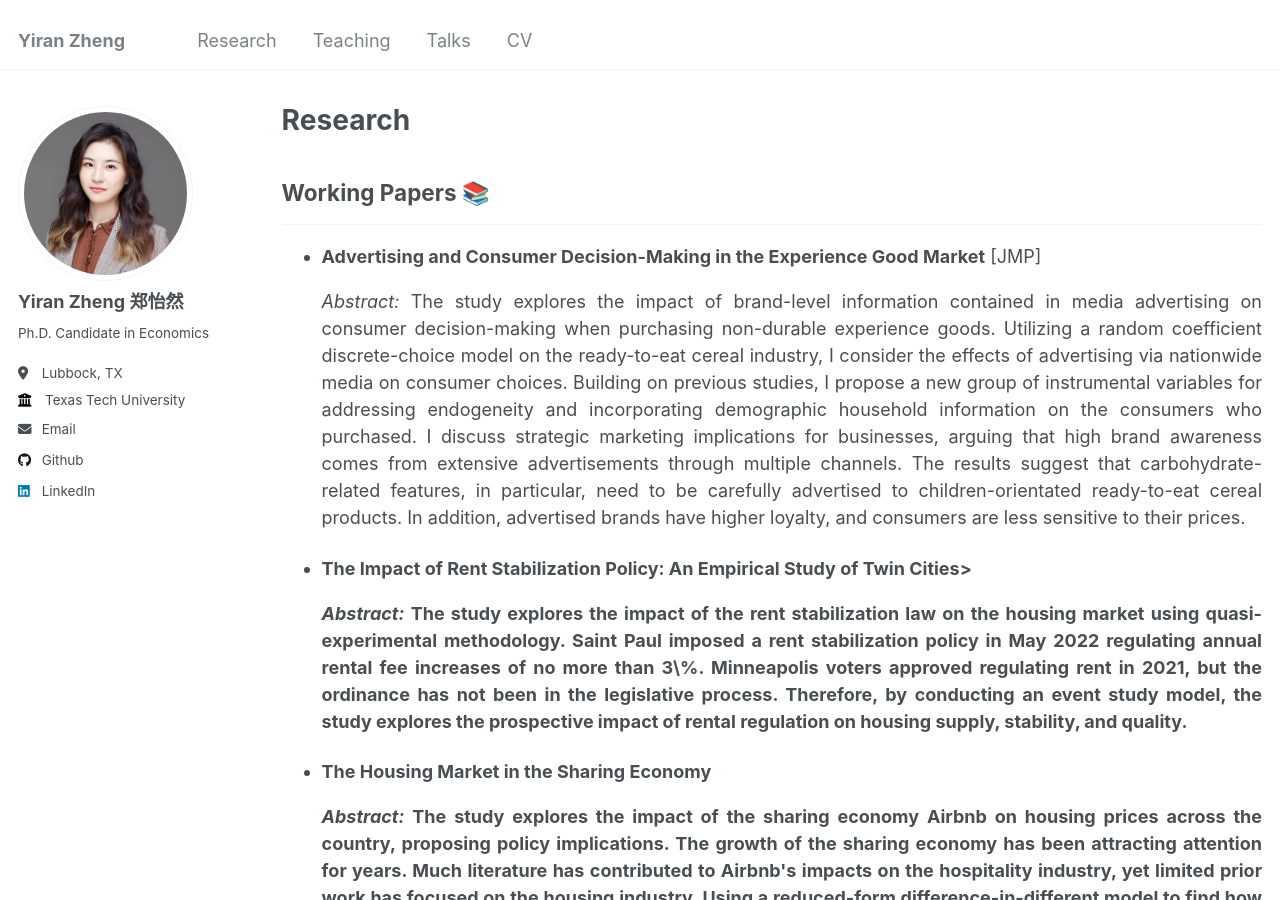
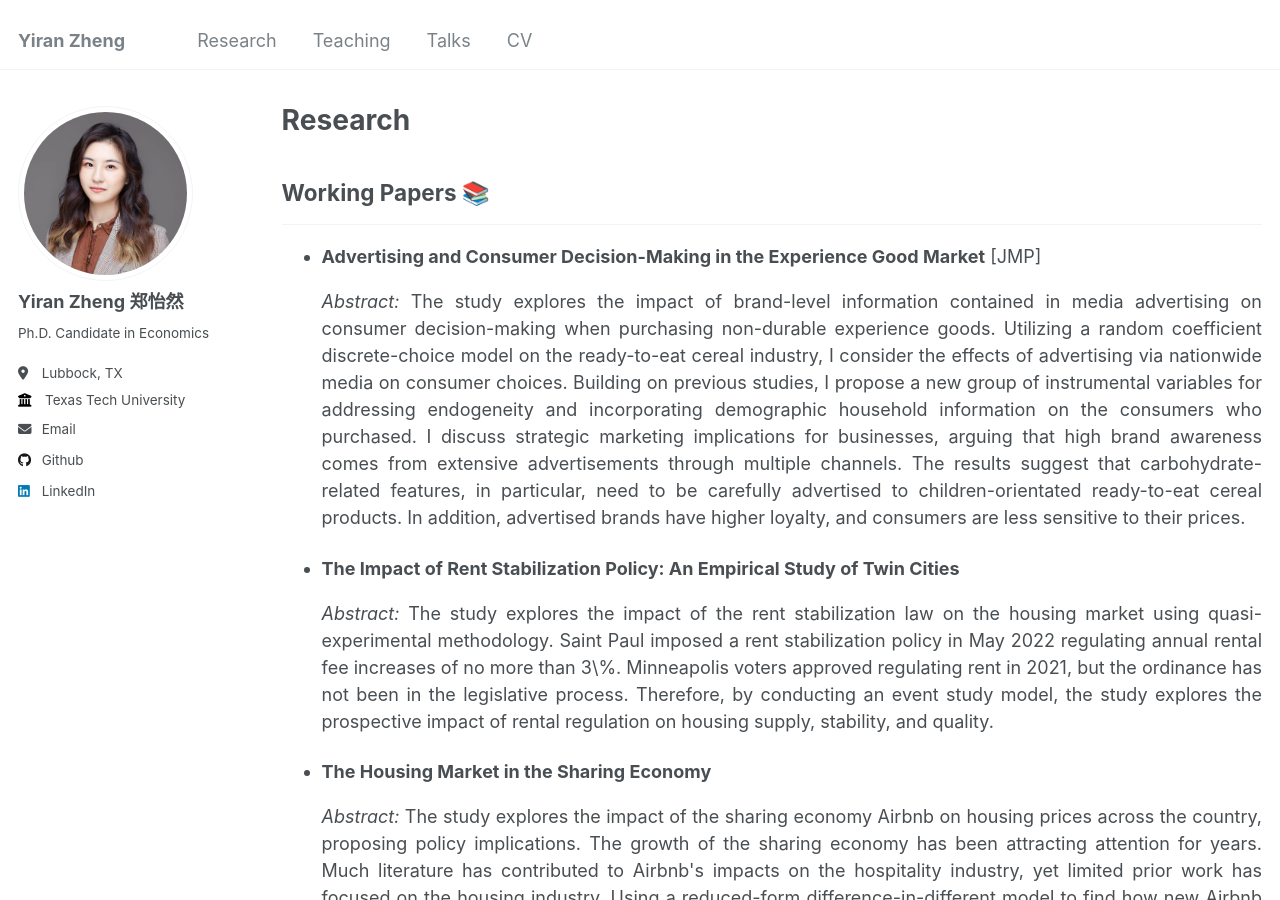
Before and after one commit to yiran-zheng/yiran-zheng.github.io, a Jekyll site: the page built from _pages/research.html, in a window 1280 px wide and 900 px high. Built offline with Jekyll 4.4.1, drawn with Linux system fonts in a browser that asks for light colours.

```diff
--- a/_pages/research.html
+++ b/_pages/research.html
@@ -18,7 +18,7 @@ author_profile: true
             </li>
           </ul>
           <ul>
-            <li><strong>The Impact of Rent Stabilization Policy: An Empirical Study of Twin Cities>
+            <li><strong>The Impact of Rent Stabilization Policy: An Empirical Study of Twin Cities</strong>
                 <p align="justify">
                   <i>Abstract:</i> The study explores the impact of the rent stabilization law on the housing market using quasi-experimental methodology. Saint Paul imposed a rent stabilization policy in May 2022 regulating annual rental fee increases of no more than 3\%. Minneapolis voters approved regulating rent in 2021, but the ordinance has not been in the legislative process. Therefore, by conducting an event study model, the study explores the prospective impact of rental regulation on housing supply, stability, and quality.
                 </p>
```
